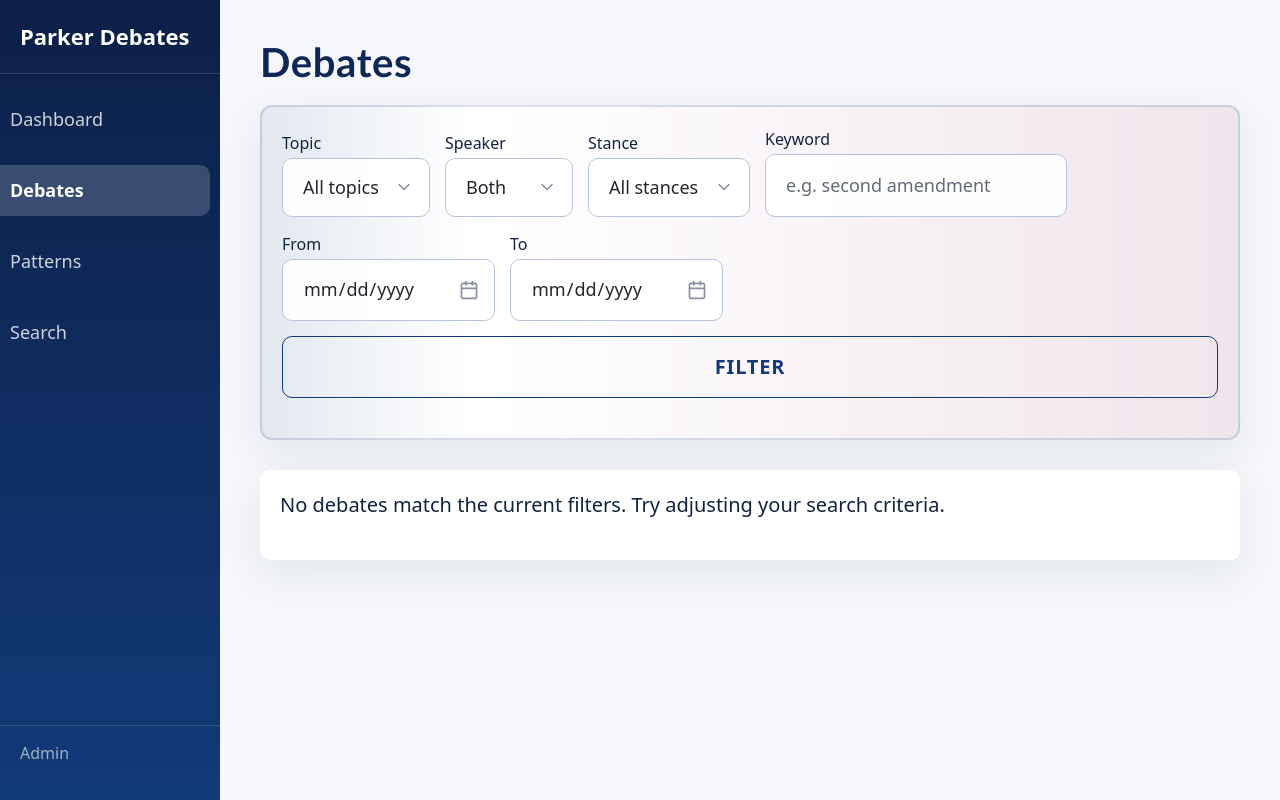
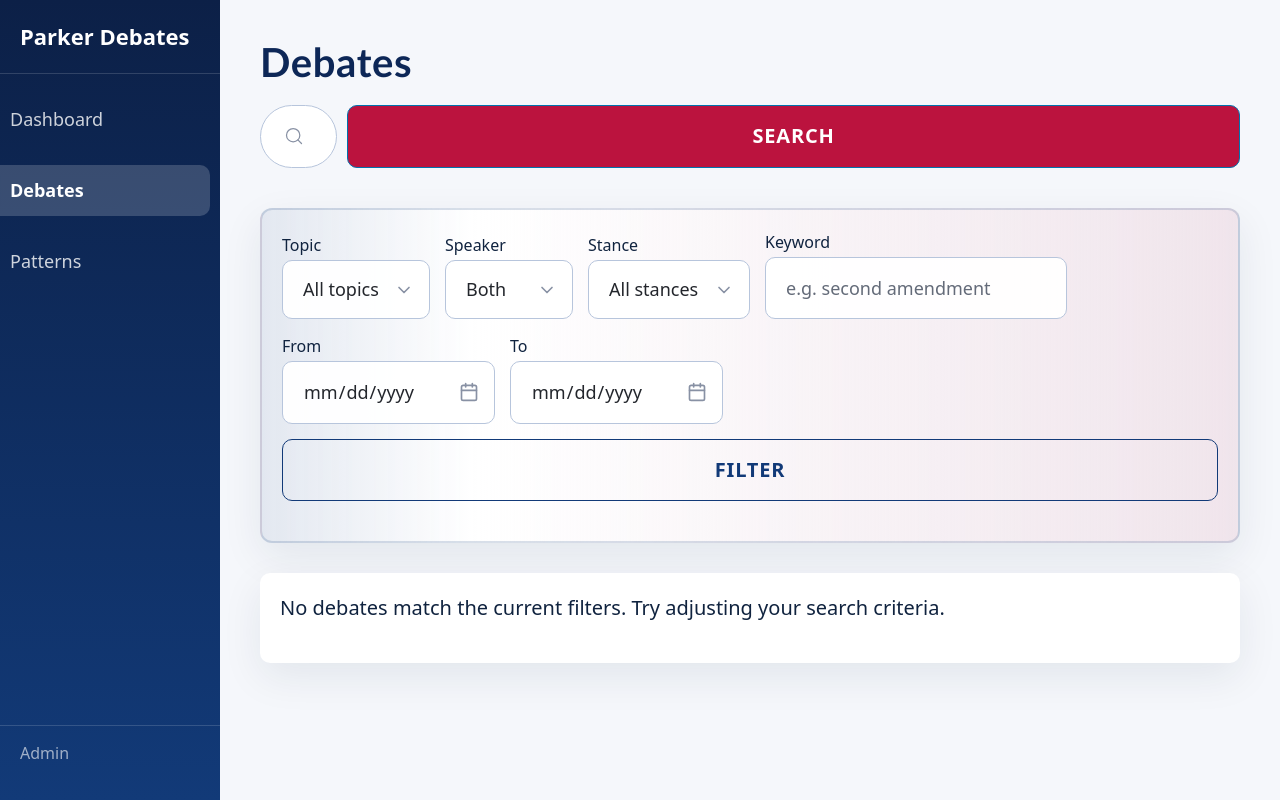
Before and after one commit to behole/parkercantlose, a FastAPI app: page /debates in a window 1280 px wide. Run offline with FastAPI, Linux system fonts and the light colour scheme; some libraries are stand-ins or nearby versions.

Commit message:
fix: move search bar into Debates tab, remove from sidebar nav

```diff
--- a/src/parker/web/templates/_sidebar.html
+++ b/src/parker/web/templates/_sidebar.html
@@ -7,7 +7,6 @@
     <li><a href="/" class="{% if current == '' %}active{% endif %}">Dashboard</a></li>
     <li><a href="/debates" class="{% if current == '/debates' %}active{% endif %}">Debates</a></li>
     <li><a href="/patterns" class="{% if current == '/patterns' %}active{% endif %}">Patterns</a></li>
-    <li><a href="/search" class="{% if current == '/search' %}active{% endif %}">Search</a></li>
   </ul>
   <div class="sidebar-footer">
     <a href="/admin/videos">Admin</a>
--- a/src/parker/web/templates/debate_list.html
+++ b/src/parker/web/templates/debate_list.html
@@ -5,6 +5,11 @@
 
 {% block content %}
 <h1>Debates</h1>
+
+<form action="/search" method="get" style="margin-bottom: 1rem; display: flex; gap: 0.5rem;">
+  <input type="search" name="q" placeholder="Search transcript text..." style="flex:1; max-width: 400px;" value="">
+  <button type="submit">Search</button>
+</form>
 
 <form class="filter-bar"
       hx-get="/debates/partials/list"
```
